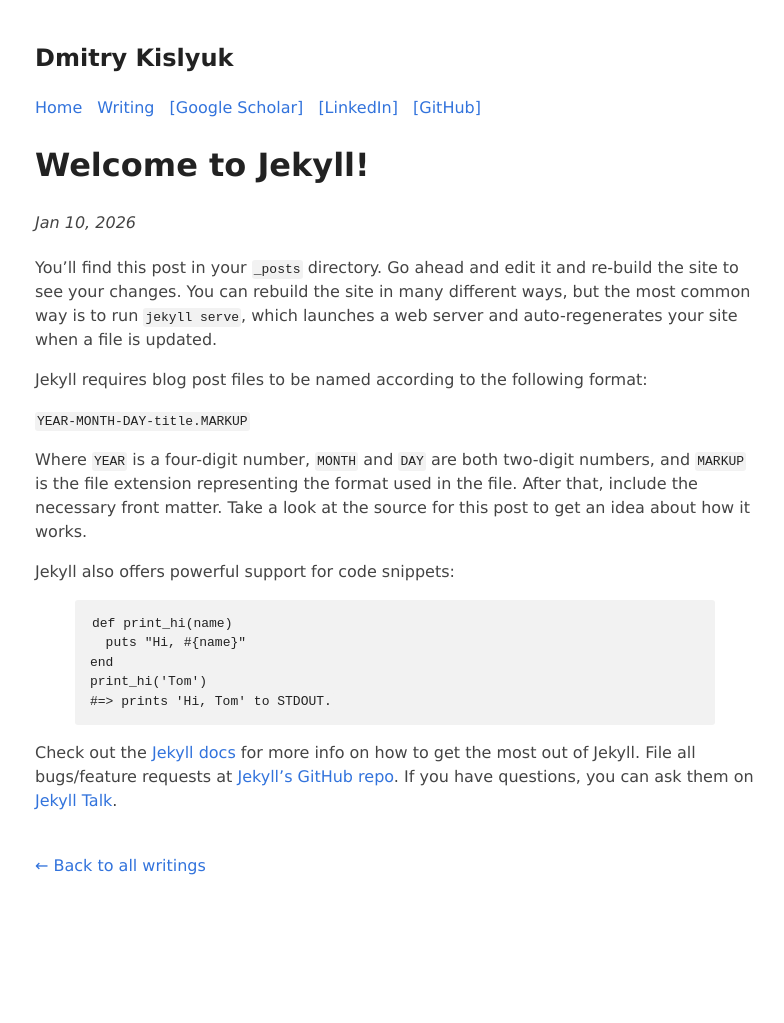
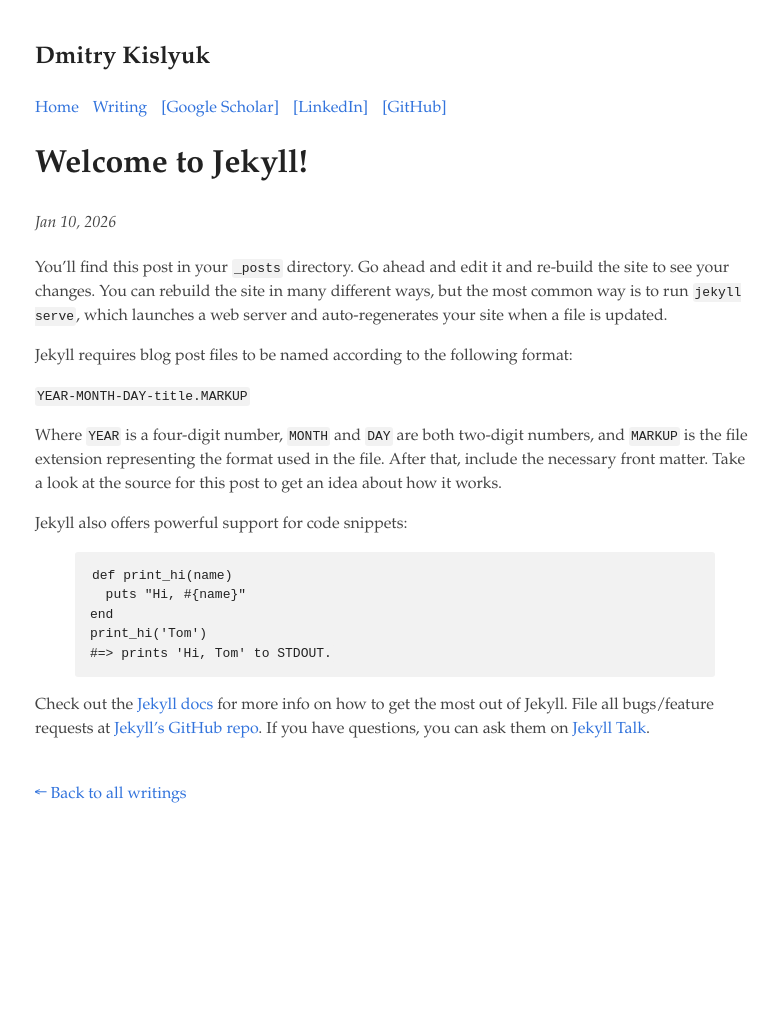
Before and after one commit to dkislyuk/dkislyuk.github.io, a Jekyll site: the page built from _posts/2026-01-09-welcome-to-jekyll.markdown, in a window 1280 px wide. Shown: the whole page, without its empty margins (245-1029 px from the left). Built offline with Jekyll 4.4.1, drawn with Linux system fonts in a browser that asks for light colours; after the commit the page ends 951 px from its top, so only the background shows below that.

Commit message:
update font

```diff
--- a/assets/style.css
+++ b/assets/style.css
@@ -1,5 +1,6 @@
 body {
-    font-family: Verdana, sans-serif;
+    /* font-family: Verdana, sans-serif; */
+    font-family: et-book, Palatino, "Palatino Linotype", "Palatino LT STD", "Book Antiqua", Georgia, serif;
     margin: auto;
     padding: 20px;
     max-width: 720px;
```
